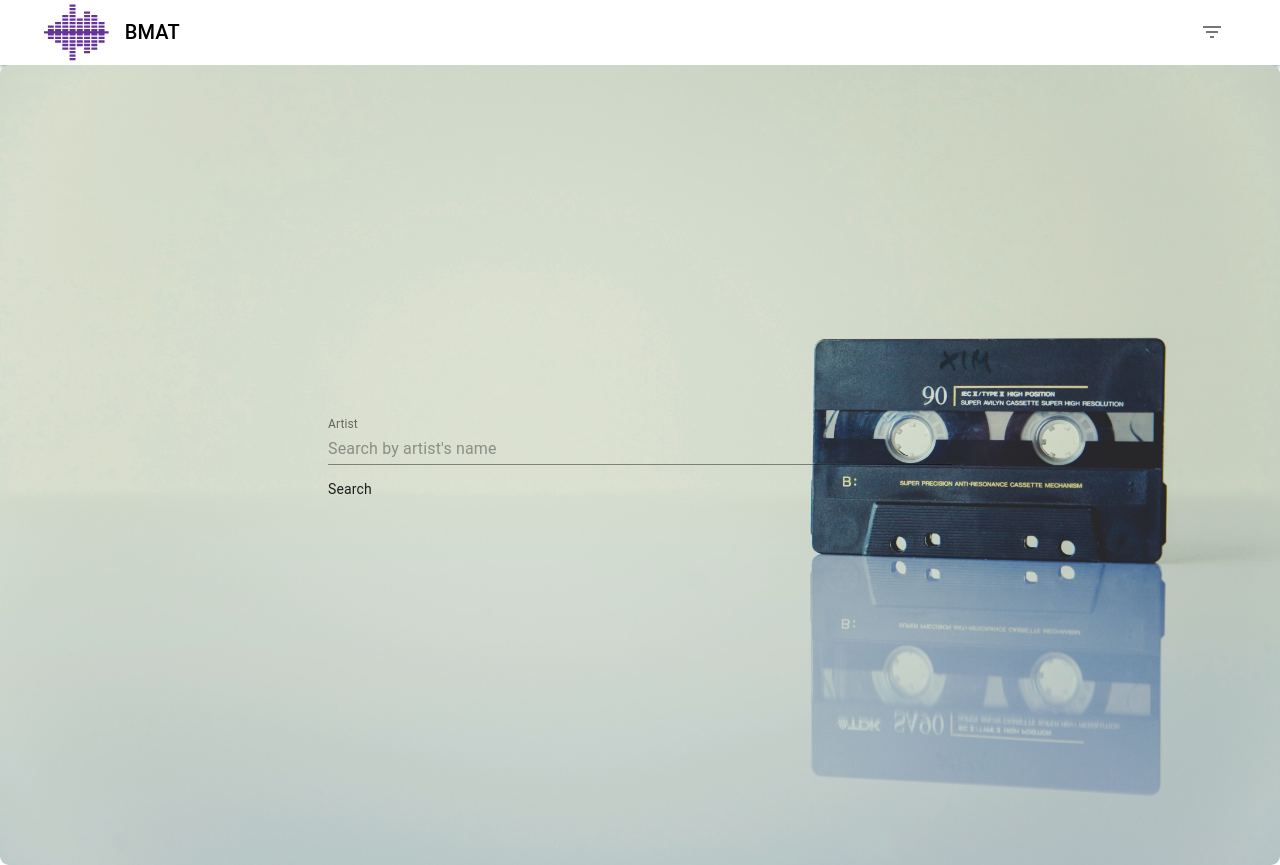
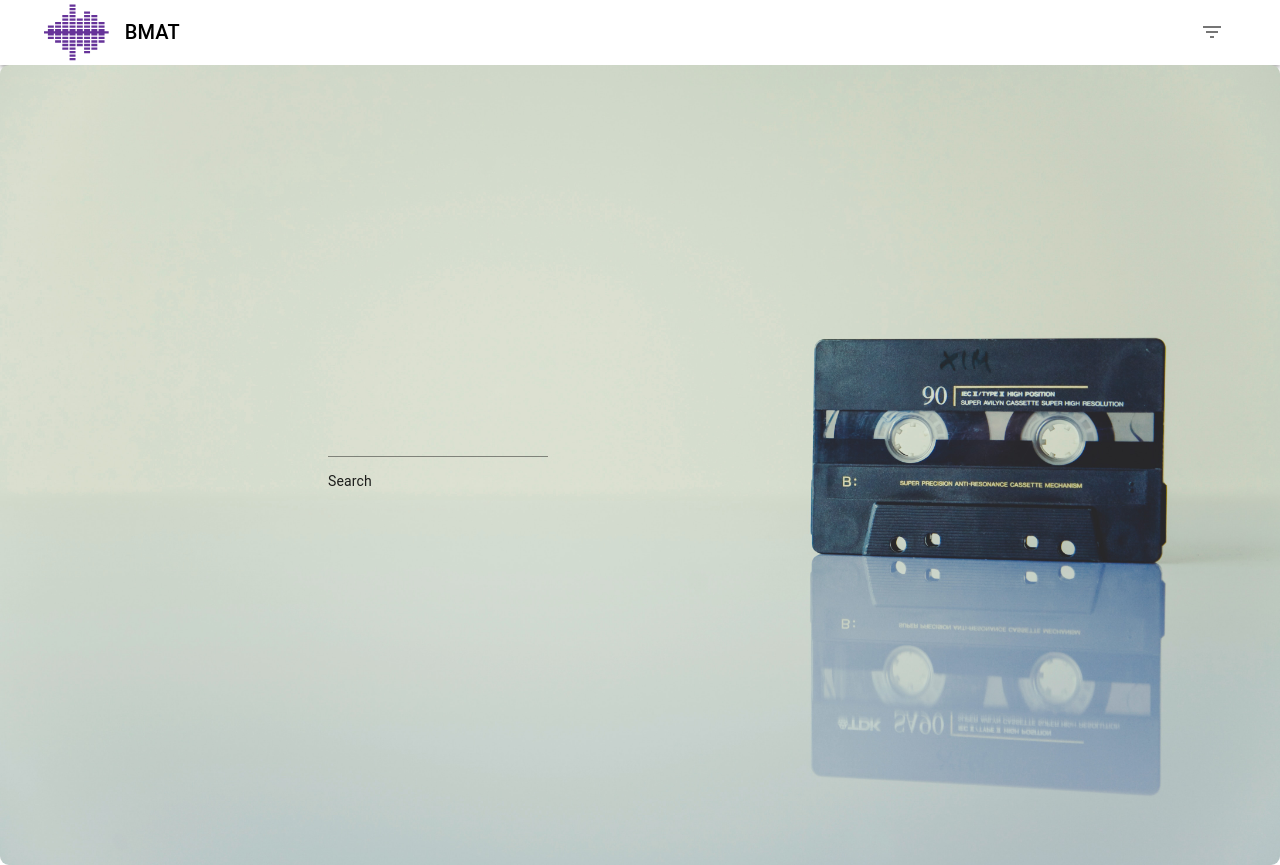
Before and after one commit to Iannes/bmat, a React (Create React App) app: page /#/ in a window 1280 px wide. Built offline with nearby package versions, Linux system fonts and the light colour scheme.

Commit message:
controlled component

```diff
--- a/src/Modules/components/common/Search/index.jsx
+++ b/src/Modules/components/common/Search/index.jsx
@@ -1,10 +1,6 @@
 import React from "react"
-import Downshift from "downshift"
-import Paper from "@material-ui/core/Paper"
+import TextField from "@material-ui/core/TextField"
 import { useStoreState, useStoreDispatch } from "../../../../Lib/contexts/Store"
-import { renderInput } from "./methods/renderInput"
-import { renderSuggestion } from "./methods/renderSuggestion"
-import { getSuggestions } from "../../../helpers/getSuggestions"
 import { useStyles } from "./Styles"
 import { filterData } from "../../../helpers/filterData"
 import { getResults } from "../../../../Lib/actions"
@@ -12,69 +8,29 @@ import { getResults } from "../../../../Lib/actions"
 export default function SearchField() {
   const state = useStoreState()
   const classes = useStyles()
-  const ref = React.useRef()
   const dispatch = useStoreDispatch()
+  const [inputVal, setInputVal] = React.useState("")
 
   const handleKeyPress = e => {
     if (e.key === "Enter") {
-      // TODO: Dispatch
-      const result = filterData(ref.current.value, state.data, "artist")
-      ref.current.value = ""
-      dispatch(getResults(result))
+      const results = filterData(inputVal, state.data, "artist")
+      setInputVal("")
+      dispatch(getResults(results))
     }
+  }
+  const handleChange = e => {
+    setInputVal(e.target.value)
   }
 
   return (
     <article className={classes.root}>
-      <Downshift id="auto-complete">
-        {({
-          getInputProps,
-          getItemProps,
-          getLabelProps,
-          highlightedIndex,
-          inputValue,
-          isOpen,
-          selectedItem
-        }) => {
-          const { onBlur, onFocus, ...inputProps } = getInputProps({
-            placeholder: "Search by artist's name"
-          })
-
-          return (
-            <article className={classes.container}>
-              {renderInput({
-                fullWidth: true,
-                classes,
-                label: "Artist",
-                InputLabelProps: getLabelProps({ shrink: true }),
-                InputProps: { onBlur, onFocus },
-                inputProps,
-                onKeyPress: handleKeyPress,
-                ref
-              })}
-
-              <>
-                {isOpen ? (
-                  <Paper className={classes.paper} square>
-                    {getSuggestions(inputValue, state.metaData).map(
-                      (suggestion, index) =>
-                        renderSuggestion({
-                          suggestion,
-                          index,
-                          itemProps: getItemProps({
-                            item: suggestion.artist
-                          }),
-                          highlightedIndex,
-                          selectedItem
-                        })
-                    )}
-                  </Paper>
-                ) : null}
-              </>
-            </article>
-          )
+      <TextField
+        InputProps={{
+          value: inputVal,
+          onChange: handleChange,
+          onKeyPress: handleKeyPress
         }}
-      </Downshift>
+      />
     </article>
   )
 }
```
